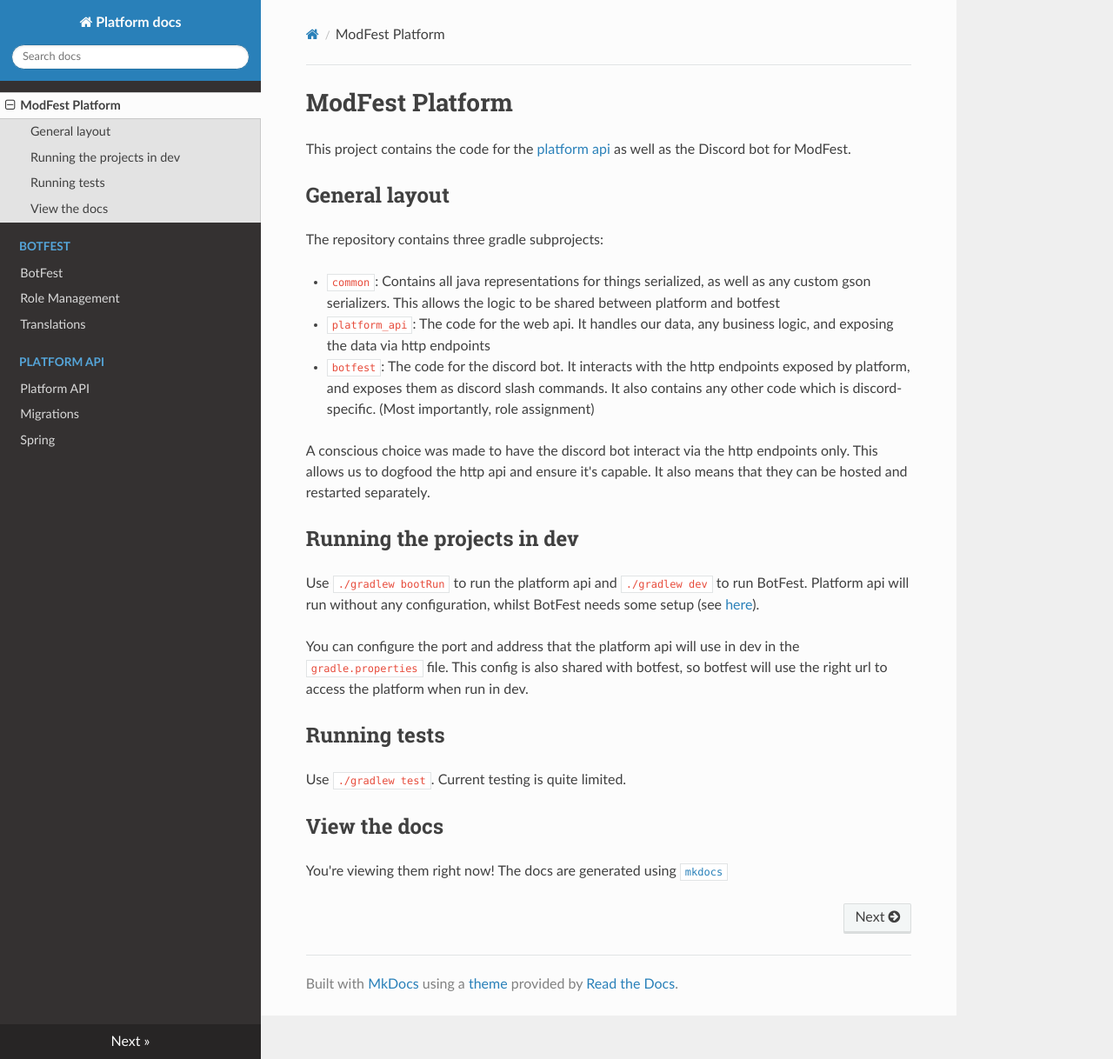
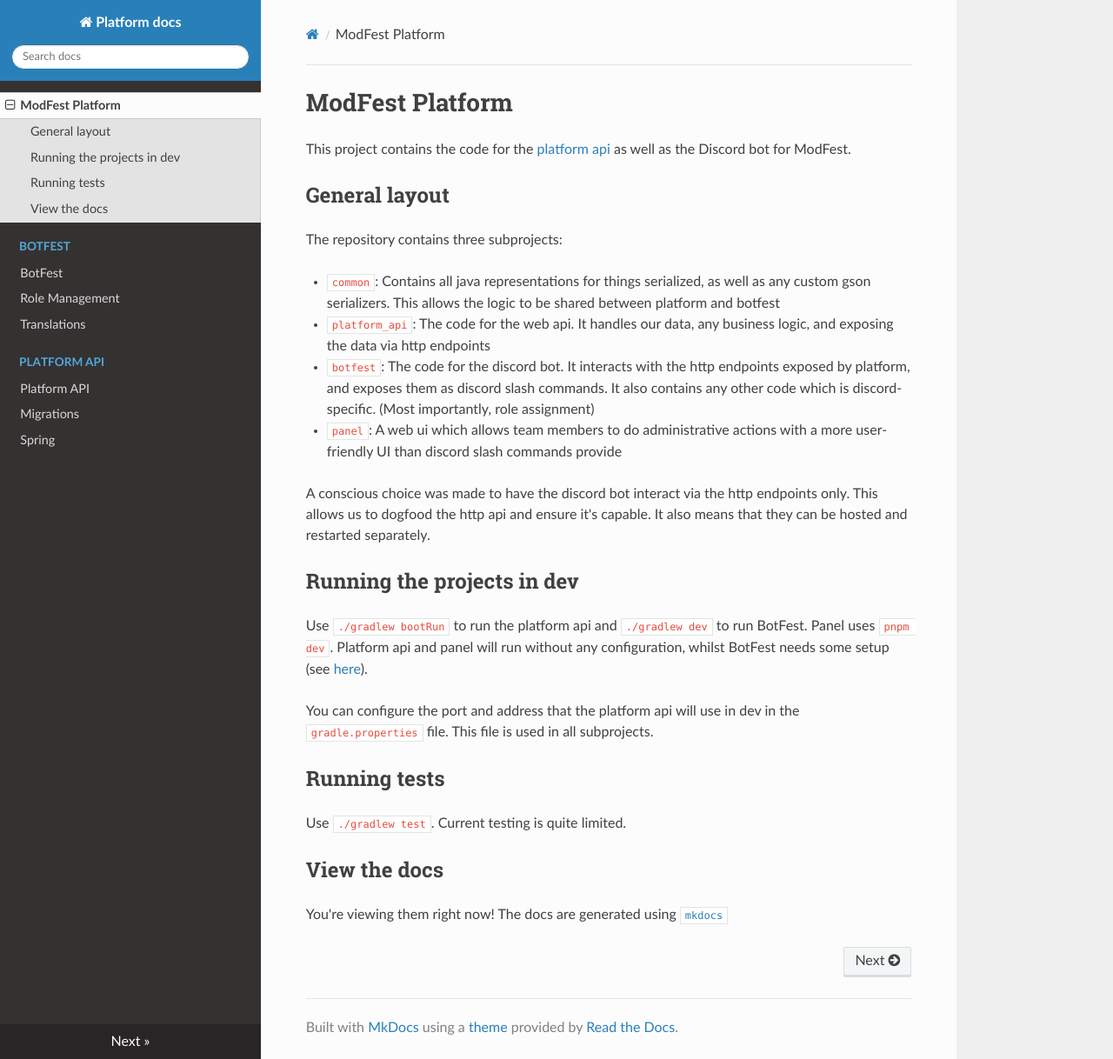
Before and after one commit to ModFest/platform, an MkDocs documentation site: the page built from docs/index.md, in a window 1280 px wide and 1218 px high. Shown: the whole window at 87% size. Built offline with MkDocs 1.6.1, drawn with Linux system fonts in a browser that asks for light colours; nearby versions of some CDN libraries.

Commit message:
Add panel to docs

```diff
--- a/docs/index.md
+++ b/docs/index.md
@@ -3,7 +3,7 @@ This project contains the code for the [platform api](https://platform.modfest.n
 for ModFest.
 
 ## General layout
-The repository contains three gradle subprojects:
+The repository contains three subprojects:
 
  * `common`: Contains all java representations for things serialized, as well as any custom gson serializers.
   This allows the logic to be shared between platform and botfest
@@ -12,16 +12,18 @@ The repository contains three gradle subprojects:
  * `botfest`: The code for the discord bot. It interacts with the http endpoints exposed by platform, and exposes
   them as discord slash commands. It also contains any other code which is discord-specific. (Most importantly, role
   assignment)
+ * `panel`: A web ui which allows team members to do administrative actions with a more user-friendly UI than discord
+  slash commands provide
 
 A conscious choice was made to have the discord bot interact via the http endpoints only. This allows us to dogfood
 the http api and ensure it's capable. It also means that they can be hosted and restarted separately.
 
 ## Running the projects in dev
-Use `./gradlew bootRun` to run the platform api and `./gradlew dev` to run BotFest.
-Platform api will run without any configuration, whilst BotFest needs some setup (see [here](./botfest/about.md#dev-env)).
+Use `./gradlew bootRun` to run the platform api and `./gradlew dev` to run BotFest. Panel uses `pnpm dev`.
+Platform api and panel will run without any configuration, whilst BotFest needs some setup (see [here](./botfest/about.md#dev-env)).
 
 You can configure the port and address that the platform api will use in dev in the `gradle.properties` file. This
-config is also shared with botfest, so botfest will use the right url to access the platform when run in dev.
+file is used in all subprojects.
 
 ## Running tests
 Use `./gradlew test`. Current testing is quite limited.
```
